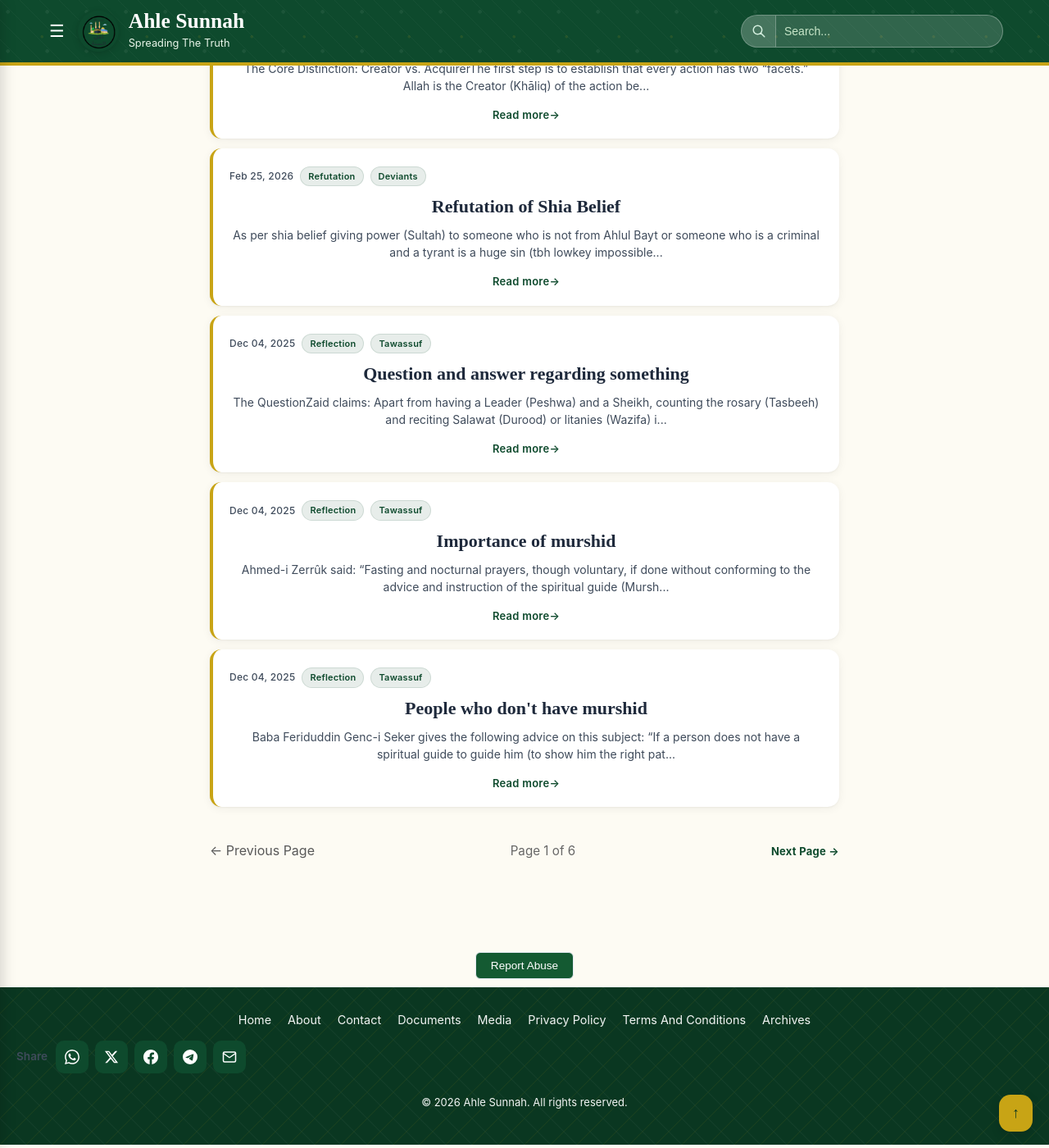
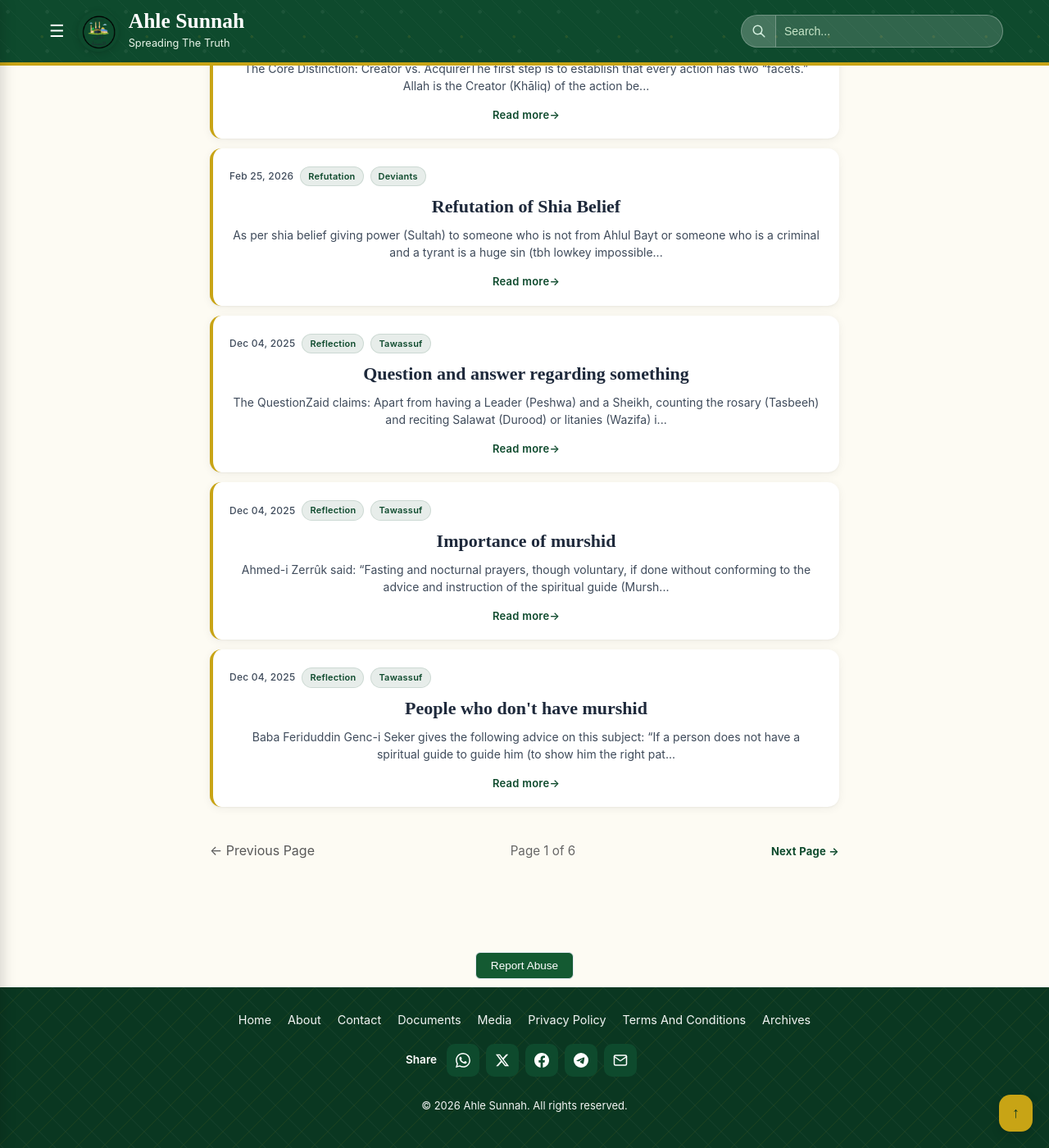
Before and after one commit to Fali17/ahlesunnah, a Jekyll site: the page built from index.html, in a window 1280 px wide and 1400 px high, scrolled down 1297 px. Shown: the whole window at 82% size. Built offline with Jekyll 4.4.1, drawn with Linux system fonts in a browser that asks for light colours; the list of posts is cut into pages by our own code.

Commit message:
Update default.html

```diff
--- a/_layouts/default.html
+++ b/_layouts/default.html
@@ -470,45 +470,47 @@
   color: #fff;
 }
 
-   .share-bar {
-  display: flex;
+  .share-bar {
+  display: flex !important;
+  flex-direction: row !important;
   flex-wrap: wrap;
+  justify-content: center;
   align-items: center;
   gap: 8px;
-  margin: 12px 0 24px;
+  margin: 16px auto 24px;
+  width: 100%;
+  text-align: left; /* stop global center from splitting the row */
 }
 
 .share-label {
   font-size: 0.85rem;
   font-weight: 600;
-  color: var(--muted);
-  margin-right: 2px;
+  color: #ffffff;
+  margin: 0 4px 0 0;
+  flex: 0 0 auto;
 }
 
 .share-btn {
-  display: inline-flex;
+  display: inline-flex !important;
   align-items: center;
   justify-content: center;
   width: 40px;
   height: 40px;
+  min-width: 40px;
   padding: 0;
+  margin: 0;
+  flex: 0 0 auto;
   background: var(--primary);
   color: #fff !important;
   border: none;
   border-radius: 10px;
   cursor: pointer;
   text-decoration: none !important;
-  transition: background 0.2s ease, transform 0.15s ease;
+  line-height: 1;
 }
 
 .share-btn:hover {
   background: var(--primary-dark);
-  transform: translateY(-1px);
-}
-
-.share-btn:focus-visible {
-  outline: 2px solid #c8a415;
-  outline-offset: 2px;
 }
 
 .share-icon {
@@ -521,7 +523,9 @@
 .share-status {
   font-size: 0.85rem;
   color: var(--muted);
+  flex: 0 0 auto;
 }
+
     .share-btn[aria-label="Share on WhatsApp"]:hover { background: #25d366; }
 .share-btn[aria-label="Share on X"]:hover { background: #111; }
 .share-btn[aria-label="Share on Facebook"]:hover { background: #1877f2; }
```
